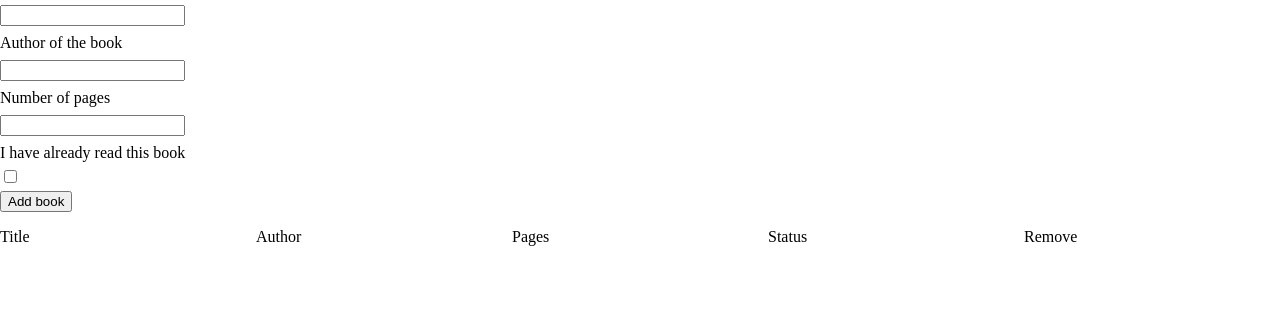
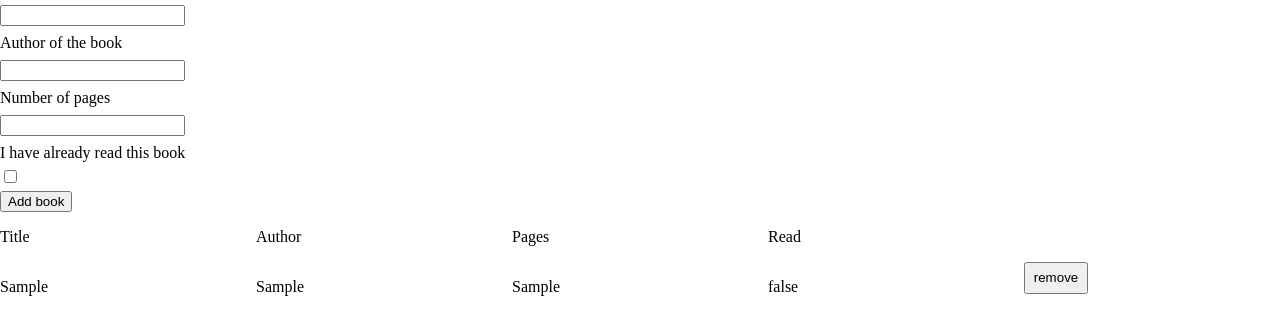
Before and after one commit to roxana2998/Library, a plain HTML site: page index.html in a window 1280 px wide. Both pictures are taken after typing "Sample", "Sample", "Sample" into the empty fields and a click on the button "Add book". Shown: the part 101-436 px from the top of the page. Drawn offline with Linux system fonts and the light colour scheme.

Commit message:
added elements and remove button

```diff
--- a/index.html
+++ b/index.html
@@ -24,13 +24,12 @@
 
 
       <div class="book-section">
-        <p class="cell-title">Title</p>
+        <p>Title</p>
         <p>Author</p>
         <p>Pages</p>
-        <p>Status</p>
-        <p>Remove</p>
+        <p>Read</p>
       </div>
-      <div class="show-book"></div>
+      <div class="book-info"></div>
 
   </body>
 </html>
--- a/main.css
+++ b/main.css
@@ -21,3 +21,14 @@ input {
     grid-template-columns: repeat(5, 1fr);
 
 }
+
+.book-info {
+    display: grid;
+    grid-template-columns: repeat(5, 1fr);
+
+}
+
+.remove-button {
+width: 4rem;
+height: 2rem;
+}
--- a/script.js
+++ b/script.js
@@ -1,8 +1,7 @@
 const inputs = [...document.querySelectorAll("input")];
 const addButton = document.querySelector("#add-button");
 const booksForm = document.querySelector(".books-form");
-const showBook = document.querySelector(".show-book");
-const cellTitle = document.querySelector(".cell-title");
+const bookInfo = document.querySelector(".book-info");
 
 let myLibrary = [];
 
@@ -14,10 +13,41 @@ function Book(title, author, numPages, isRead) {
     (this.numPages = numPages),
     (this.isRead = isRead),
     (this.provideInfo = function () {
-      return `${title} by ${author}, ${numPages} pages, ${
+      return `${title} ${author} ${numPages} ${
         this.isRead ? "read" : "not read yet"
       }`;
     });
+}
+
+function showBookInfo() {
+  const pTitle = document.createElement("p");
+  const pAuthor = document.createElement("p");
+  const pNumPages = document.createElement("p");
+  const pIsRead = document.createElement("p");
+  const removeButton = document.createElement("button");
+  removeButton.className = "remove-button";
+
+  for (element of myLibrary) {
+    pTitle.textContent = element.title;
+    bookInfo.appendChild(pTitle);
+    pAuthor.textContent = element.author;
+    bookInfo.appendChild(pAuthor);
+    pNumPages.textContent = element.numPages;
+    bookInfo.appendChild(pNumPages);
+    pIsRead.textContent = element.isRead;
+    bookInfo.appendChild(pIsRead);
+  }
+
+  removeButton.textContent = "remove";
+  bookInfo.appendChild(removeButton);
+
+  removeButton.addEventListener("click", function () {
+    pTitle.remove();
+    pAuthor.remove();
+    pNumPages.remove();
+    pIsRead.remove();
+    removeButton.remove();
+  });
 }
 
 booksForm.addEventListener("submit", function (event) {
@@ -30,6 +60,7 @@ booksForm.addEventListener("submit", function (event) {
   );
 
   myLibrary.push(newBook);
+
   for (el of inputs) {
     if (el.type === "checkbox") {
       el.checked = false;
@@ -37,14 +68,9 @@ booksForm.addEventListener("submit", function (event) {
       el.value = "";
     }
   }
+
+  showBookInfo();
 });
-
-
-
-
-
-
-
 
 
 
```
